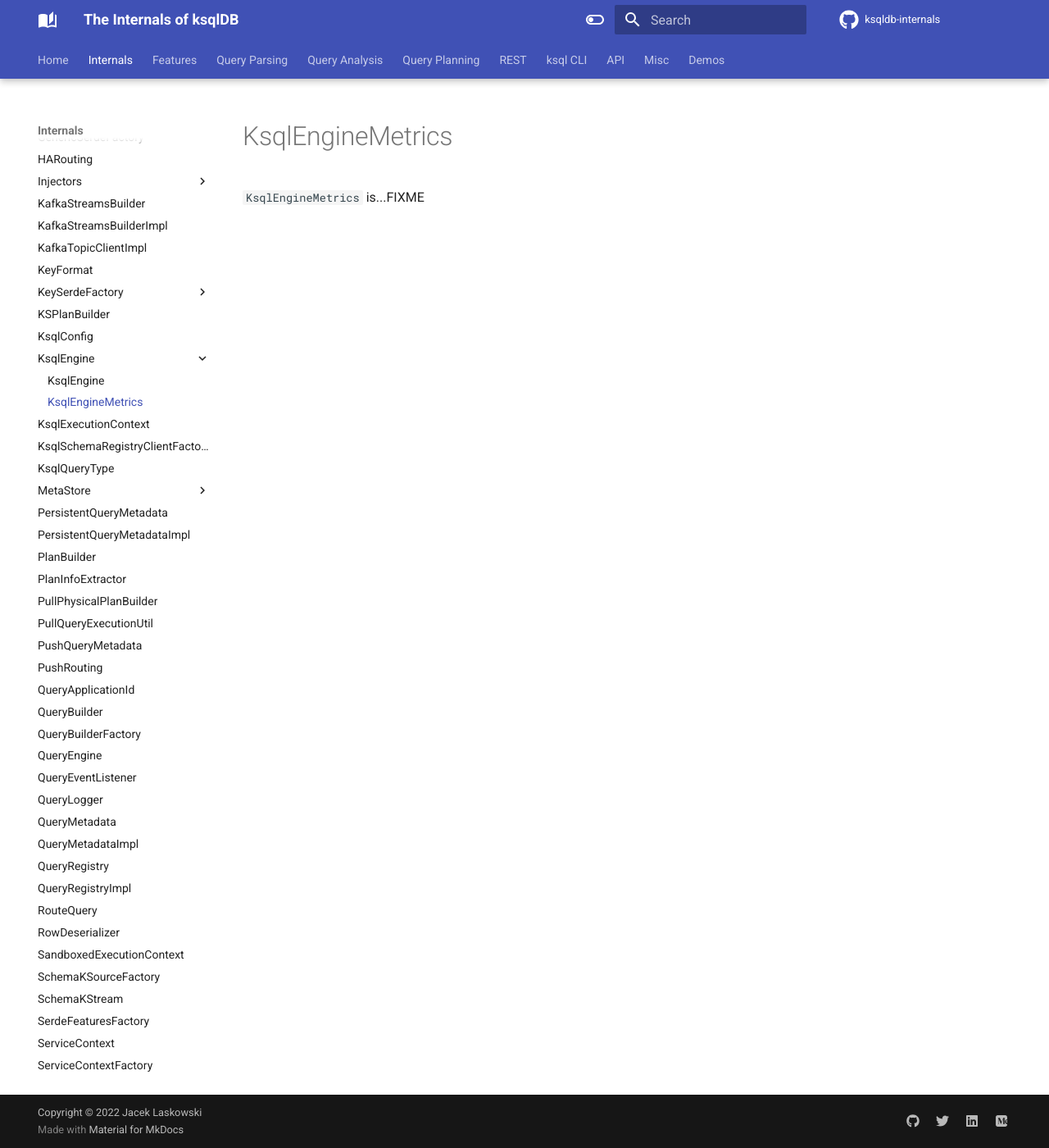
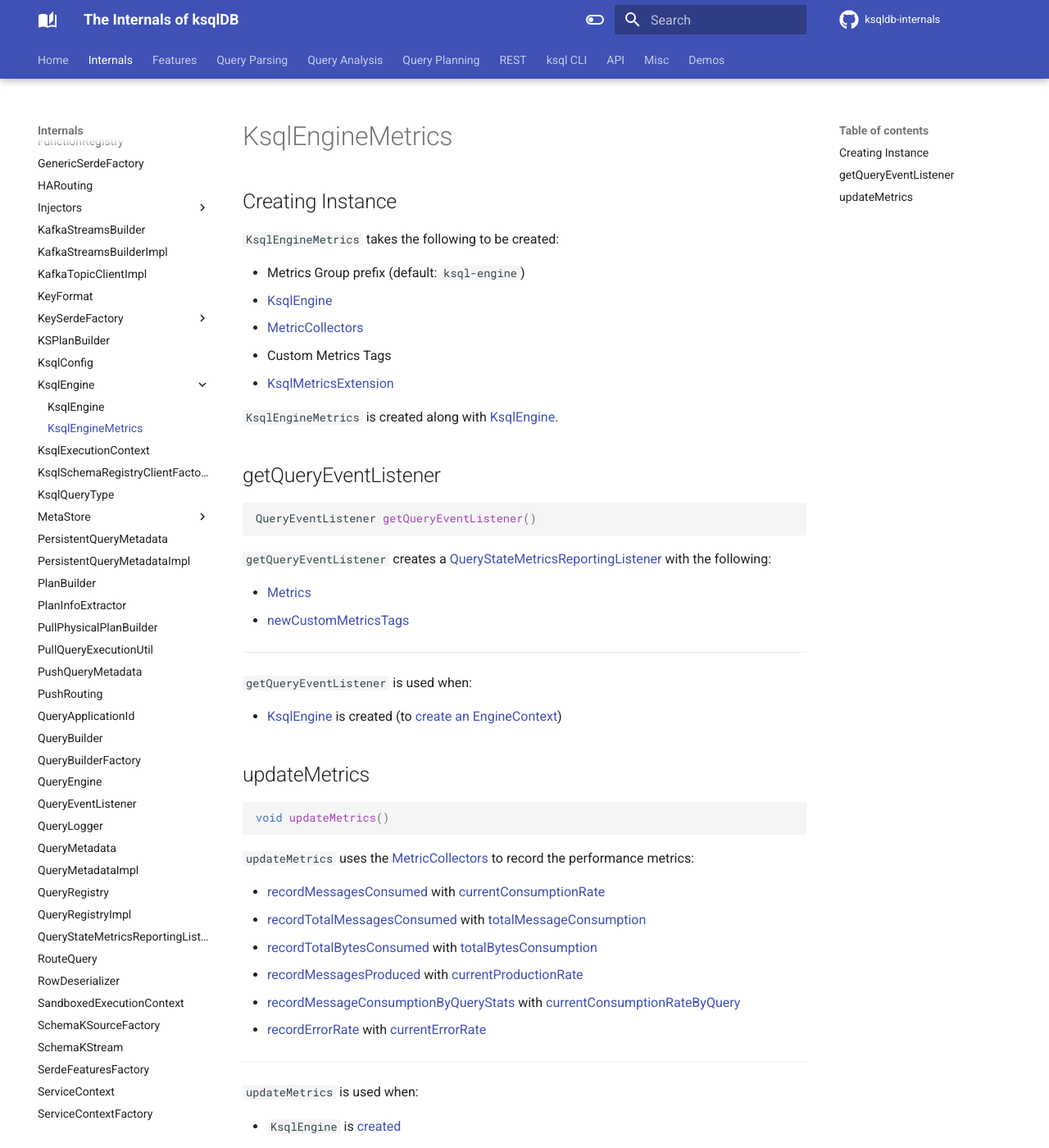
Before and after one commit to japila-books/ksqldb-internals, an MkDocs documentation site: the page built from docs/KsqlEngineMetrics.md, in a window 1280 px wide and 1400 px high. Shown: the whole window at 82% size. Built offline with MkDocs 1.6.1 and Material for MkDocs 9.7.7, drawn with Linux system fonts in a browser that asks for light colours; comment, search, counter and statistics services are not loaded.

Commit message:
KsqlEngineMetrics

````diff
--- a/docs/KsqlEngineMetrics.md
+++ b/docs/KsqlEngineMetrics.md
@@ -1,3 +1,51 @@
 # KsqlEngineMetrics
 
-`KsqlEngineMetrics` is...FIXME
+## Creating Instance
+
+`KsqlEngineMetrics` takes the following to be created:
+
+* <span id="metricGroupPrefix"> Metrics Group prefix (default: `ksql-engine`)
+* <span id="ksqlEngine"> [KsqlEngine](KsqlEngine.md)
+* <span id="metricCollectors"> [MetricCollectors](metrics/MetricCollectors.md)
+* <span id="customMetricsTags"> Custom Metrics Tags
+* <span id="metricsExtension"> [KsqlMetricsExtension](metrics/KsqlMetricsExtension.md)
+
+`KsqlEngineMetrics` is created along with [KsqlEngine](KsqlEngine.md#engineMetrics).
+
+## <span id="getQueryEventListener"> getQueryEventListener
+
+```java
+QueryEventListener getQueryEventListener()
+```
+
+`getQueryEventListener` creates a [QueryStateMetricsReportingListener](QueryStateMetricsReportingListener.md) with the following:
+
+* [Metrics](#metrics)
+* [newCustomMetricsTags](#newCustomMetricsTags)
+
+---
+
+`getQueryEventListener` is used when:
+
+* [KsqlEngine](KsqlEngine.md) is created (to [create an EngineContext](EngineContext.md#queryRegistry))
+
+## <span id="updateMetrics"> updateMetrics
+
+```java
+void updateMetrics()
+```
+
+`updateMetrics` uses the [MetricCollectors](#metricCollectors) to record the performance metrics:
+
+* [recordMessagesConsumed](#recordMessagesConsumed) with [currentConsumptionRate](metrics/MetricCollectors.md#currentConsumptionRate)
+* [recordTotalMessagesConsumed](#recordTotalMessagesConsumed) with [totalMessageConsumption](metrics/MetricCollectors.md#totalMessageConsumption)
+* [recordTotalBytesConsumed](#recordTotalBytesConsumed) with [totalBytesConsumption](metrics/MetricCollectors.md#totalBytesConsumption)
+* [recordMessagesProduced](#recordMessagesProduced) with [currentProductionRate](metrics/MetricCollectors.md#currentProductionRate)
+* [recordMessageConsumptionByQueryStats](#recordMessageConsumptionByQueryStats) with [currentConsumptionRateByQuery](metrics/MetricCollectors.md#currentConsumptionRateByQuery)
+* [recordErrorRate](#recordErrorRate) with [currentErrorRate](metrics/MetricCollectors.md#currentErrorRate)
+
+---
+
+`updateMetrics` is used when:
+
+* `KsqlEngine` is [created](KsqlEngine.md#aggregateMetricsCollector)
--- a/mkdocs.yml
+++ b/mkdocs.yml
@@ -176,6 +176,7 @@ nav:
     - QueryMetadataImpl: QueryMetadataImpl.md
     - QueryRegistry: QueryRegistry.md
     - QueryRegistryImpl: QueryRegistryImpl.md
+    - QueryStateMetricsReportingListener: QueryStateMetricsReportingListener.md
     - RouteQuery: RouteQuery.md
     - RowDeserializer: RowDeserializer.md
     - SandboxedExecutionContext: SandboxedExecutionContext.md
@@ -218,6 +219,7 @@ nav:
     - Metrics:
         - metrics/index.md
         - ConsumerCollector: metrics/ConsumerCollector.md
+        - KsqlMetricsExtension: metrics/KsqlMetricsExtension.md
         - MetricCollector: metrics/MetricCollector.md
         - MetricCollectors: metrics/MetricCollectors.md
         - ProducerCollector: metrics/ProducerCollector.md
````
Also changed, not shown: docs/KsqlEngine.md (+16 -1 lines), docs/QueryStateMetricsReportingListener.md (added, +3 -0 lines), docs/ServiceInfo.md (+1 -1 lines), docs/metrics/KsqlMetricsExtension.md (added, +3 -0 lines), docs/metrics/index.md (+16 -1 lines), docs/images/jconsole-metrics.png (added).
